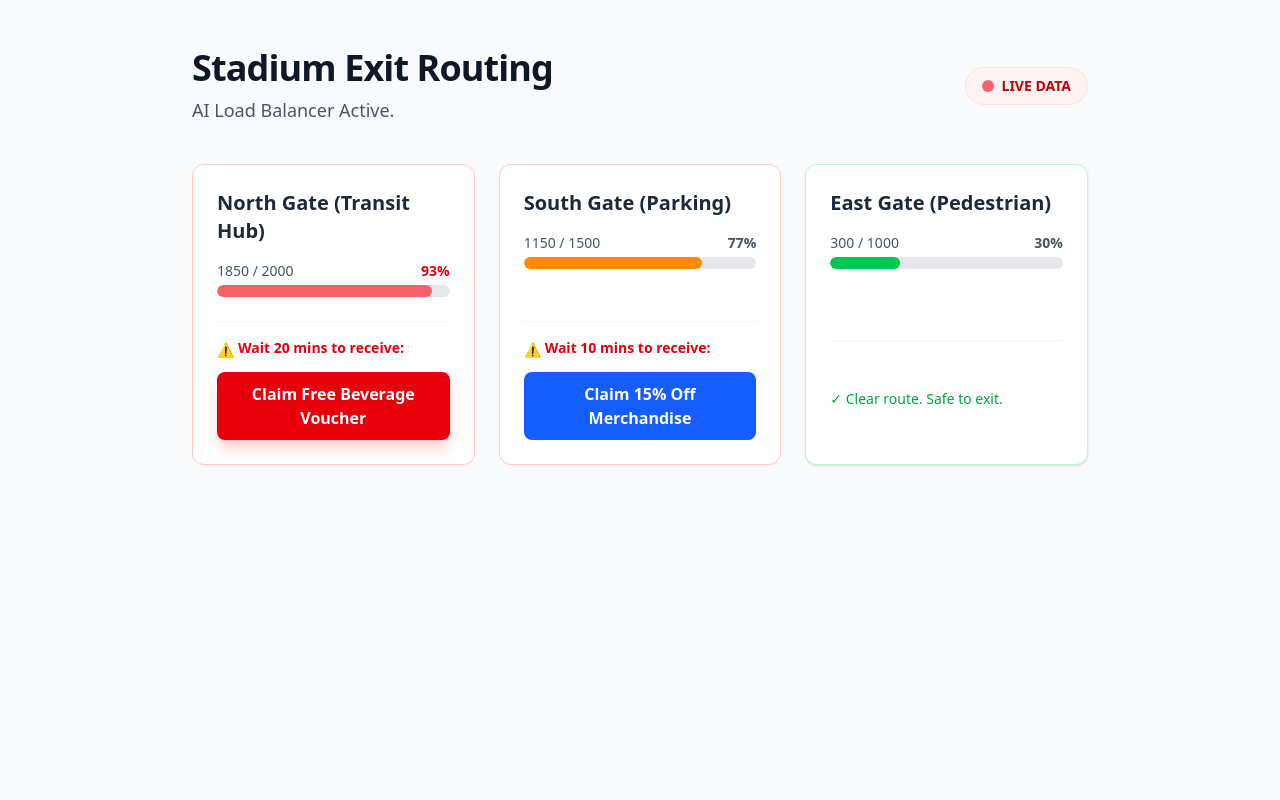
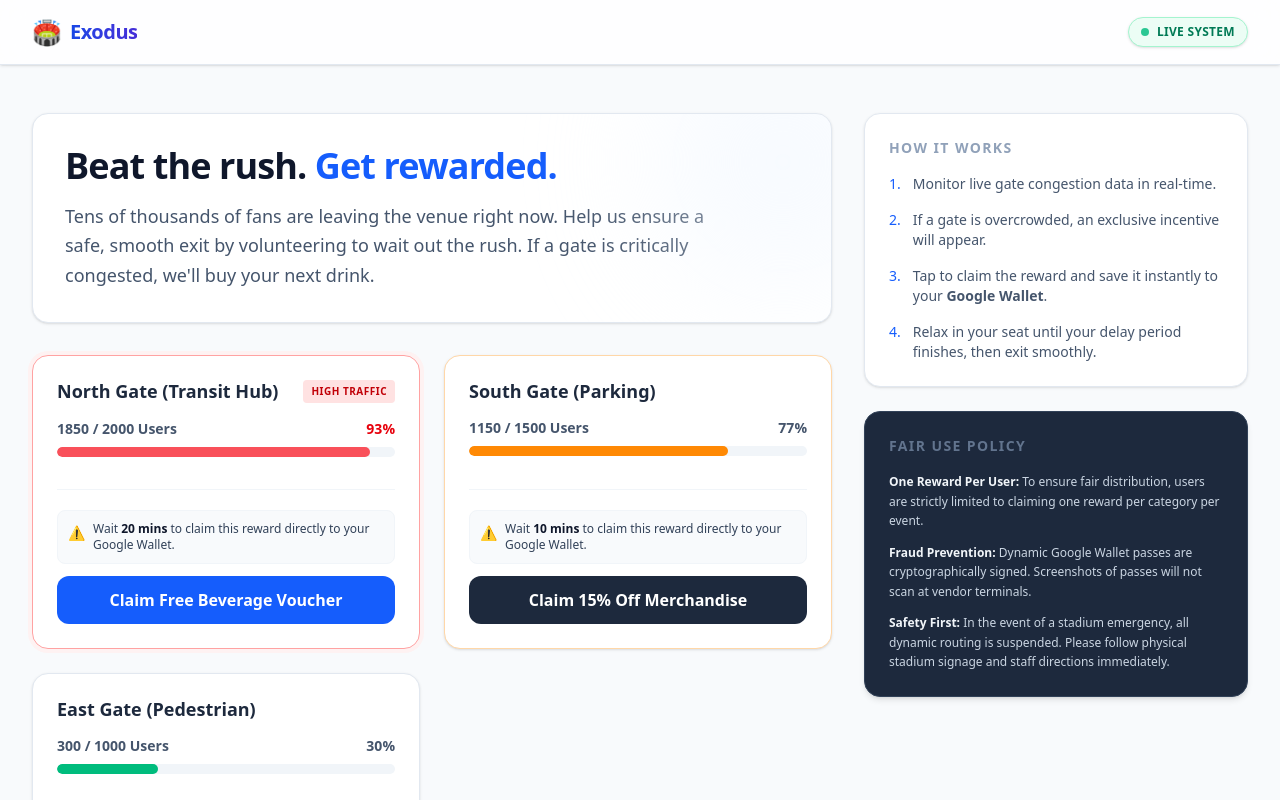
Before and after one commit to Kalpesh-ops/exodus, a Next.js app: page / in a window 1280 px wide. Shown: the top 800 px of the page. Built offline with nearby package versions, Linux system fonts and the light colour scheme.

Commit message:
ui: implement modern consumer-grade UI with storytelling and fair use policies

```diff
--- a/src/app/page.tsx
+++ b/src/app/page.tsx
@@ -2,7 +2,7 @@
 "use client";
 
 import { useEffect, useState, useRef } from "react";
-import { fetchWithRetry } from "@/lib/retry"; // Import our new utility
+import { fetchWithRetry } from "@/lib/retry";
 
 type Gate = {
   id: string;
@@ -18,7 +18,7 @@ export default function Home() {
   const [loading, setLoading] = useState(true);
   const [claimingId, setClaimingId] = useState<string | null>(null);
   const [claimedRewards, setClaimedRewards] = useState<string[]>([]);
-  const [isOffline, setIsOffline] = useState(false); // NEW: Track network state
+  const [isOffline, setIsOffline] = useState(false);
 
   const prevGatesRef = useRef<Gate[]>([]);
 
@@ -29,7 +29,7 @@ export default function Home() {
     }
   }, []);
 
-  // FIX: Empty dependency array [] prevents the infinite re-render loop
+  // FIXED: Empty dependency array prevents the infinite DDoS loop!
   useEffect(() => {
     async function fetchGates() {
       try {
@@ -38,9 +38,8 @@ export default function Home() {
 
         const json = await res.json();
         if (json.success) {
-          // Safely update previous state reference without triggering a loop
-          setGates(prevGates => {
-            prevGatesRef.current = prevGates;
+          setGates(prev => {
+            prevGatesRef.current = prev;
             return json.data;
           });
           setIsOffline(false);
@@ -54,17 +53,15 @@ export default function Home() {
     }
 
     fetchGates();
-    // Strictly poll every 3 seconds
     const intervalId = setInterval(fetchGates, 3000);
     return () => clearInterval(intervalId);
-  }, []); // <-- THE FIX: No longer depends on [gates]
+  }, []);
 
   const handleClaim = async (gateId: string, reward: string, delayMinutes: number) => {
     if (claimingId !== null) return;
     setClaimingId(gateId);
 
     try {
-      // RELIABILITY: Use the robust fetch wrapper for critical transactions
       const res = await fetchWithRetry("/api/wallet", {
         method: "POST",
         headers: { "Content-Type": "application/json" },
@@ -93,62 +90,83 @@ export default function Home() {
   };
 
   return (
-    <main className="min-h-screen bg-gray-50 text-gray-900 p-6 md:p-12 font-sans">
-      <div className="max-w-4xl mx-auto">
-        <header className="mb-10 flex flex-col md:flex-row justify-between items-center text-center md:text-left">
-          <div>
-            <h1 className="text-4xl font-extrabold tracking-tight text-gray-900">
-              Stadium Exit Routing
-            </h1>
-            <p className="mt-2 text-lg text-gray-600" aria-live="polite">
-              {loading ? "Calculating optimal exit routes..." : "AI Load Balancer Active."}
-            </p>
+    <div className="min-h-screen bg-slate-50 text-slate-900 font-sans selection:bg-blue-200">
+      {/* ACCESSIBILITY: Semantic Navbar */}
+      <nav className="sticky top-0 z-50 bg-white/80 backdrop-blur-md border-b border-slate-200 shadow-sm">
+        <div className="max-w-7xl mx-auto px-4 sm:px-6 lg:px-8 h-16 flex items-center justify-between">
+          <div className="flex items-center gap-2">
+            <span className="text-2xl" aria-hidden="true">🏟️</span>
+            <span className="font-extrabold text-xl tracking-tight bg-clip-text text-transparent bg-gradient-to-r from-blue-700 to-indigo-700">
+              Exodus
+            </span>
           </div>
-
           {/* Dynamic Network Status Indicator */}
           {!loading && (
-            <div className={`mt-4 md:mt-0 flex items-center px-4 py-2 rounded-full border ${isOffline ? 'bg-orange-50 border-orange-200' : 'bg-red-50 border-red-100'
+            <div className={`flex items-center px-3 py-1.5 rounded-full border text-xs font-bold tracking-wide shadow-sm transition-colors ${isOffline ? 'bg-orange-50 border-orange-200 text-orange-700' : 'bg-emerald-50 border-emerald-200 text-emerald-700'
               }`}>
-              <span className={`flex w-3 h-3 me-2 rounded-full ${isOffline ? 'bg-orange-500' : 'bg-red-500 animate-pulse'
+              <span className={`flex w-2 h-2 me-2 rounded-full ${isOffline ? 'bg-orange-500' : 'bg-emerald-500 animate-pulse'
                 }`}></span>
-              <span className={`text-sm font-semibold ${isOffline ? 'text-orange-700' : 'text-red-700'
-                }`}>
-                {isOffline ? 'CONNECTION LOST (Stale)' : 'LIVE DATA'}
-              </span>
+              {isOffline ? 'OFFLINE (STALE)' : 'LIVE SYSTEM'}
             </div>
           )}
-        </header>
+        </div>
+      </nav>
 
-        <div className="grid gap-6 md:grid-cols-2 lg:grid-cols-3" role="list">
+      <main className="max-w-7xl mx-auto px-4 sm:px-6 lg:px-8 py-8 lg:py-12 grid grid-cols-1 lg:grid-cols-3 gap-8">
+
+        {/* LEFT COLUMN: Story & Data */}
+        <div className="lg:col-span-2 space-y-8">
+
+          {/* HERO STORY SECTION */}
+          <section className="bg-white rounded-2xl p-8 border border-slate-200 shadow-sm relative overflow-hidden">
+            <div className="absolute top-0 right-0 w-64 h-64 bg-blue-50 rounded-full blur-3xl -mr-20 -mt-20 opacity-50 pointer-events-none"></div>
+            <h1 className="text-3xl md:text-4xl font-extrabold tracking-tight text-slate-900 mb-4">
+              Beat the rush. <span className="text-blue-600">Get rewarded.</span>
+            </h1>
+            <p className="text-lg text-slate-600 leading-relaxed max-w-2xl" aria-live="polite">
+              {loading
+                ? "Connecting to stadium turnstiles..."
+                : "Tens of thousands of fans are leaving the venue right now. Help us ensure a safe, smooth exit by volunteering to wait out the rush. If a gate is critically congested, we'll buy your next drink."}
+            </p>
+          </section>
+
+          {/* REAL-TIME DATA GRID */}
+          <section aria-label="Live Gate Status">
+            <div className="grid gap-6 sm:grid-cols-2" role="list">
               {gates.map((gate) => {
                 const isCongested = gate.congestionPercentage > 70;
                 const isCritical = gate.congestionPercentage > 85;
                 const hasClaimed = gate.incentive ? claimedRewards.includes(gate.incentive.reward) : false;
-
-            // Disable button if offline OR if another is processing
                 const isButtonDisabled = claimingId !== null || hasClaimed || isOffline;
 
                 return (
                   <article
                     key={gate.id}
-                className={`bg-white rounded-xl shadow-sm border p-6 flex flex-col justify-between transition-all duration-500 ${isCongested ? 'border-red-200 shadow-red-50' : 'border-green-200'
-                  } ${isOffline ? 'opacity-75 grayscale-[20%]' : ''}`} // Visual cue for stale data
+                    className={`bg-white rounded-2xl shadow-sm border p-6 flex flex-col justify-between transition-all duration-500 ${isCritical ? 'border-red-300 ring-4 ring-red-50' :
+                        isCongested ? 'border-orange-200' : 'border-slate-200 hover:shadow-md'
+                      } ${isOffline ? 'opacity-80 grayscale-[30%]' : ''}`}
                     role="listitem"
                   >
                     <div>
-                  <h2 className="text-xl font-bold text-gray-800">{gate.name}</h2>
-                  <div className="mt-4">
-                    <div className="flex justify-between text-sm mb-1 font-medium text-gray-600">
-                      <span>{gate.currentLoad} / {gate.capacity}</span>
-                      <span className={`font-bold ${isCritical && !isOffline ? 'text-red-600' : ''}`}>
+                      <div className="flex justify-between items-start mb-4">
+                        <h2 className="text-lg font-bold text-slate-800 leading-tight">{gate.name}</h2>
+                        {isCritical && !isOffline && (
+                          <span className="bg-red-100 text-red-700 text-[10px] font-black px-2 py-1 rounded uppercase tracking-wider">High Traffic</span>
+                        )}
+                      </div>
+
+                      <div>
+                        <div className="flex justify-between text-sm mb-2 font-semibold text-slate-600">
+                          <span>{gate.currentLoad} / {gate.capacity} Users</span>
+                          <span className={`${isCritical && !isOffline ? 'text-red-600' : ''}`}>
                             {Math.round(gate.congestionPercentage)}%
                           </span>
                         </div>
-                    <div className="w-full bg-gray-200 rounded-full h-3 overflow-hidden" aria-hidden="true">
+                        <div className="w-full bg-slate-100 rounded-full h-2.5 overflow-hidden" aria-hidden="true">
                           <div
-                        className={`h-3 rounded-full transition-all duration-1000 ease-in-out ${isOffline ? 'bg-gray-400' : // Gray out bars if offline
+                            className={`h-full rounded-full transition-all duration-1000 ease-in-out ${isOffline ? 'bg-slate-400' :
                                 isCritical ? 'bg-red-500 animate-pulse' :
-                            isCongested ? 'bg-orange-400' : 'bg-green-500'
+                                  isCongested ? 'bg-orange-400' : 'bg-emerald-500'
                               }`}
                             style={{ width: `${gate.congestionPercentage}%` }}
                           ></div>
@@ -156,42 +174,97 @@ export default function Home() {
                       </div>
                     </div>
 
-                <div className="mt-6 pt-4 border-t border-gray-100 min-h-[100px] flex flex-col justify-end">
+                    <div className="mt-8 pt-5 border-t border-slate-100 flex flex-col justify-end min-h-[110px]">
                       {gate.incentive ? (
-                    <div>
+                        <div className="space-y-3">
                           {!hasClaimed && (
-                        <p className="text-sm text-red-600 font-semibold mb-3 flex items-start gap-1">
-                          <span className="mt-0.5">⚠️</span>
-                          <span>Wait {gate.incentive.delayMinutes} mins to receive:</span>
+                            <div className="flex items-start gap-2 bg-slate-50 p-2.5 rounded-lg border border-slate-100">
+                              <span className="text-red-500 mt-0.5 text-sm">⚠️</span>
+                              <p className="text-xs text-slate-700 font-medium">
+                                Wait <strong className="text-slate-900">{gate.incentive.delayMinutes} mins</strong> to claim this reward directly to your Google Wallet.
                               </p>
+                            </div>
                           )}
                           <button
                             onClick={() => handleClaim(gate.id, gate.incentive!.reward, gate.incentive!.delayMinutes)}
                             disabled={isButtonDisabled}
                             aria-label={`Claim ${gate.incentive.reward}`}
-                        className={`w-full text-white font-bold py-2.5 px-4 rounded-lg transition-all duration-300 disabled:opacity-50 disabled:cursor-not-allowed ${hasClaimed ? 'bg-gray-400' :
-                          isOffline ? 'bg-gray-500' :
-                            isCritical ? 'bg-red-600 hover:bg-red-700 focus:ring-4 focus:ring-red-300 shadow-lg shadow-red-200' :
-                              'bg-blue-600 hover:bg-blue-700 focus:ring-4 focus:ring-blue-300'
+                            className={`w-full text-white font-bold py-3 px-4 rounded-xl transition-all duration-300 disabled:opacity-60 disabled:cursor-not-allowed transform active:scale-[0.98] ${hasClaimed ? 'bg-slate-400' :
+                                isOffline ? 'bg-slate-500' :
+                                  isCritical ? 'bg-blue-600 hover:bg-blue-700 hover:shadow-lg hover:shadow-blue-200' :
+                                    'bg-slate-800 hover:bg-slate-900'
                               }`}
                           >
                             {isOffline ? "Network Offline" :
-                          hasClaimed ? "✓ Already Claimed" :
-                            claimingId === gate.id ? "Generating Pass..." :
+                              hasClaimed ? "✓ Reward Claimed" :
+                                claimingId === gate.id ? "Generating Secure Pass..." :
                                   `Claim ${gate.incentive.reward}`}
                           </button>
                         </div>
                       ) : (
-                    <p className="text-sm text-green-600 font-medium flex items-center h-full">
-                      ✓ Clear route. Safe to exit.
+                        <div className="h-full flex items-center justify-center bg-emerald-50 rounded-xl border border-emerald-100">
+                          <p className="text-sm text-emerald-700 font-bold flex items-center gap-2">
+                            <span>✓</span> Clear route. Safe to exit.
                           </p>
+                        </div>
                       )}
                     </div>
                   </article>
                 );
               })}
             </div>
+          </section>
         </div>
+
+        {/* RIGHT COLUMN: Rules & Policies Sidebar */}
+        <aside className="lg:col-span-1">
+          <div className="sticky top-24 space-y-6">
+            <div className="bg-white rounded-2xl p-6 border border-slate-200 shadow-sm">
+              <h3 className="text-sm font-black text-slate-400 uppercase tracking-widest mb-4">How It Works</h3>
+              <ul className="space-y-4 text-sm text-slate-600">
+                <li className="flex gap-3">
+                  <span className="text-blue-600">1.</span>
+                  <span>Monitor live gate congestion data in real-time.</span>
+                </li>
+                <li className="flex gap-3">
+                  <span className="text-blue-600">2.</span>
+                  <span>If a gate is overcrowded, an exclusive incentive will appear.</span>
+                </li>
+                <li className="flex gap-3">
+                  <span className="text-blue-600">3.</span>
+                  <span>Tap to claim the reward and save it instantly to your <strong>Google Wallet</strong>.</span>
+                </li>
+                <li className="flex gap-3">
+                  <span className="text-blue-600">4.</span>
+                  <span>Relax in your seat until your delay period finishes, then exit smoothly.</span>
+                </li>
+              </ul>
+            </div>
+
+            <div className="bg-slate-800 rounded-2xl p-6 border border-slate-700 shadow-md text-slate-300">
+              <h3 className="text-sm font-black text-slate-500 uppercase tracking-widest mb-4">Fair Use Policy</h3>
+              <div className="space-y-3 text-xs leading-relaxed">
+                <p><strong className="text-slate-100">One Reward Per User:</strong> To ensure fair distribution, users are strictly limited to claiming one reward per category per event.</p>
+                <p><strong className="text-slate-100">Fraud Prevention:</strong> Dynamic Google Wallet passes are cryptographically signed. Screenshots of passes will not scan at vendor terminals.</p>
+                <p><strong className="text-slate-100">Safety First:</strong> In the event of a stadium emergency, all dynamic routing is suspended. Please follow physical stadium signage and staff directions immediately.</p>
+              </div>
+            </div>
+          </div>
+        </aside>
+
       </main>
+
+      {/* FOOTER */}
+      <footer className="bg-white border-t border-slate-200 mt-12 py-8 text-center text-slate-500 text-sm">
+        <p>© 2026 Exodus Systems. Hackathon Test Environment.</p>
+        <div className="mt-2 flex justify-center gap-4">
+          <a href="#" className="hover:text-slate-800 transition-colors">Privacy Policy</a>
+          <span>&middot;</span>
+          <a href="#" className="hover:text-slate-800 transition-colors">Terms of Service</a>
+          <span>&middot;</span>
+          <a href="#" className="hover:text-slate-800 transition-colors">Accessibility Statement</a>
+        </div>
+      </footer>
+    </div>
   );
 }
```
Lines whose indentation alone changed are shown as unchanged.
